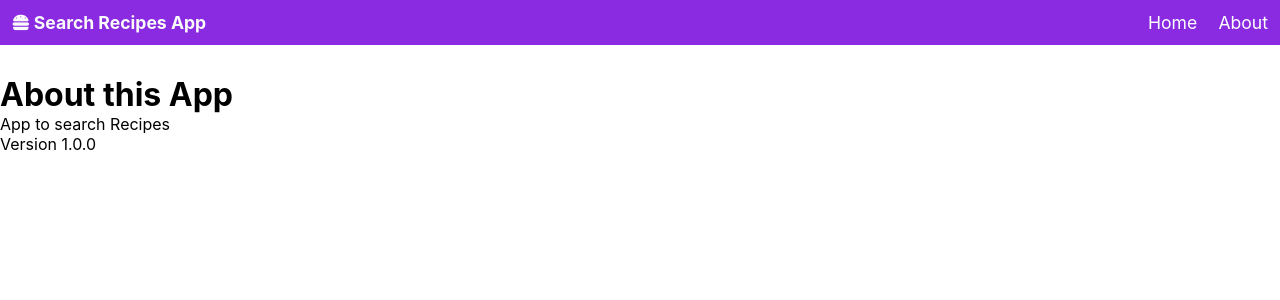
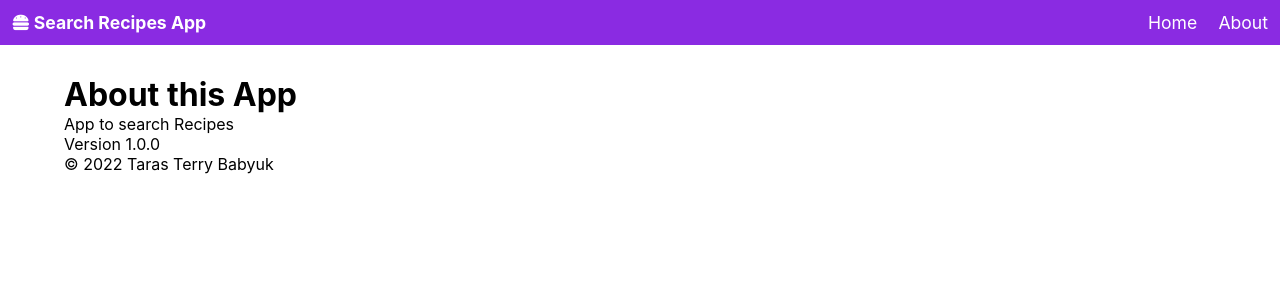
Before and after one commit to tbabyuk/search-recipes-app, a React (Create React App) app: page /about in a window 1280 px wide. Shown: the top 300 px of the page. Built offline with nearby package versions, Linux system fonts and the light colour scheme.

Commit message:
improved styling, organized code

```diff
--- a/src/App.css
+++ b/src/App.css
@@ -7,6 +7,9 @@
 .App {
   position: relative;
 }
+
+
+/* HEADER/NAVIGATION || */
 
 .navbar {
   background-color: blueviolet;
@@ -26,6 +29,8 @@
   color: white;
 }
 
+
+/* SEARCH FORM || */
 
 .search-form {
   width: 80%;
@@ -47,6 +52,9 @@
   cursor: pointer;
 }
 
+
+/* MAIN RESULTS PAGE || */
+
 .show-recipes {
   width: 90%;
   margin: auto;
@@ -56,7 +64,7 @@
 }
 
 
-/* SINGLE RECIPE STYLING */
+/* INDIVIDUAL RECIPE STYLING || */
 
 .img-round {
   width: 150px;
@@ -85,7 +93,6 @@
 
 .single-recipe a:hover {
   background-color: hsl(0, 67%, 68%);
-
 }
 
 .btn-link {
@@ -107,7 +114,8 @@
   text-align: center;
 }
 
-/* Recipe Feature Styling */
+
+/* RECIPE FEATURE STYLING || */
 
 .recipe-wrapper {
   margin: 0 80px;
@@ -136,6 +144,7 @@
 
 .recipe-image {
   height: 200px;
+  width: fit-content;
   border-radius: 10px;
 }
 
@@ -144,8 +153,16 @@
   bottom: -30px;
   color: #fafafa;
   text-transform: uppercase;
-  background-color: hsl(0, 67%, 64%);
+  background-color: rgba(225, 102, 102, 0.7);
   transform: rotate(-5deg);
   border-radius: 10px;
   padding: 5px 10px;
 }
+
+
+/* ABOUT PAGE */
+
+.about-wrapper {
+  width: 90%;
+  margin: auto;
+}
--- a/src/components/Navbar.js
+++ b/src/components/Navbar.js
@@ -5,7 +5,7 @@ const Navbar = (props) => {
   return (
     <div className='navbar'>
       <h4>
-        <i className='fas fa-hamburger' /> Search Recipes App
+          <Link to='/' style={linkStyle}> <i className='fas fa-hamburger' /> Search Recipes App</Link>
       </h4>
       <ul className='nav-menu'>
         <li>
--- a/src/components/pages/About.js
+++ b/src/components/pages/About.js
@@ -1,13 +1,16 @@
-import React, { Fragment } from 'react'
+import React, { Fragment } from 'react';
 
 function About() {
   return (
     <Fragment>
+      <div className='about-wrapper'>
         <h1>About this App</h1>
         <p>App to search Recipes</p>
         <p>Version 1.0.0</p>
+        <p>&copy; 2022 Taras Terry Babyuk</p>
+      </div>
     </Fragment>
-  )
+  );
 }
 
-export default About
+export default About;
```
